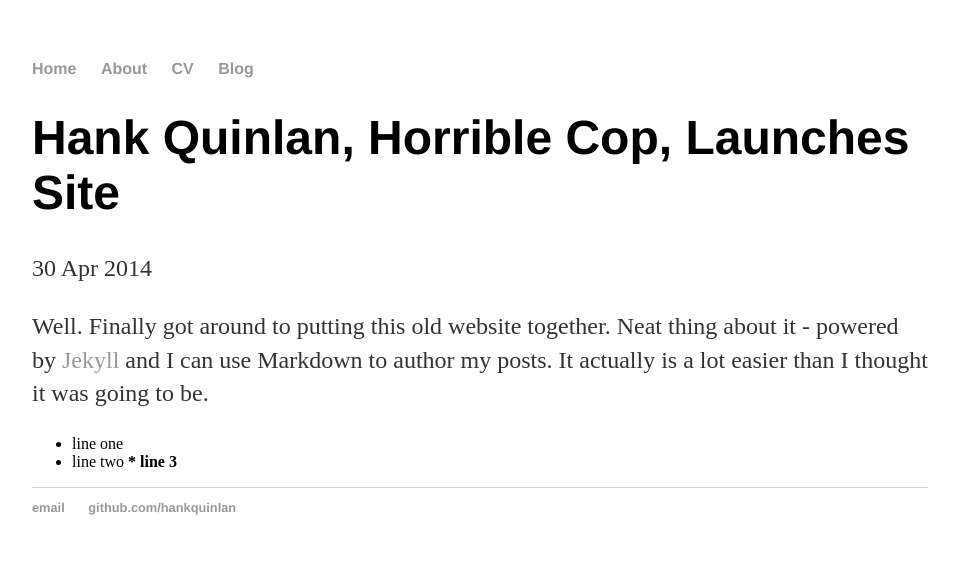
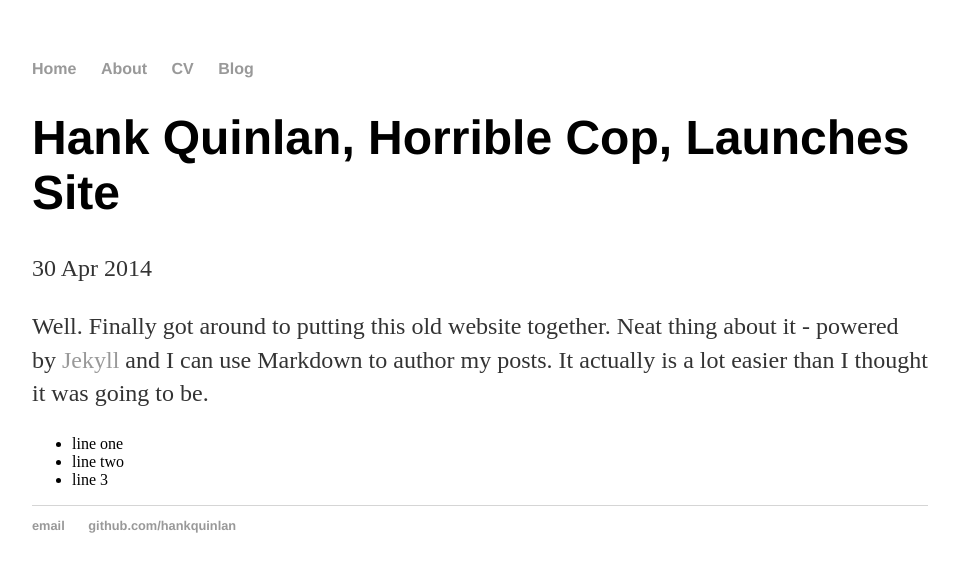
Before and after one commit to thrilheaven/duff, a Jekyll site: the page built from _posts/2014-04-30-hank-quinlan-site-launched.md, in a window 1280 px wide. Shown: the top 572 px of the page, without its empty margins (160-1119 px from the left). Built offline with Jekyll 4.4.1, drawn with Linux system fonts in a browser that asks for light colours.

```diff
--- a/_posts/2014-04-30-hank-quinlan-site-launched.md
+++ b/_posts/2014-04-30-hank-quinlan-site-launched.md
@@ -7,4 +7,4 @@ date: 2014-04-30
 Well. Finally got around to putting this old website together. Neat thing about it - powered by [Jekyll](http://jekyllrb.com) and I can use Markdown to author my posts. It actually is a lot easier than I thought it was going to be.
 * line one
 * line two
-*** line 3**
+* line 3
```
